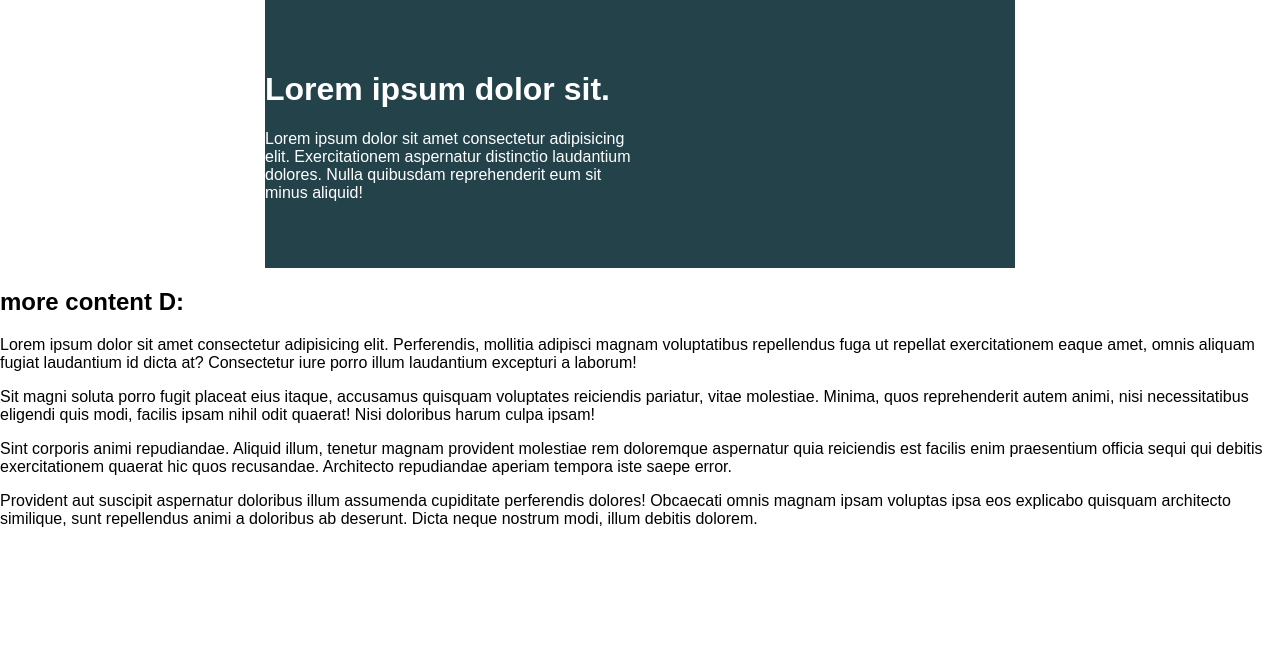
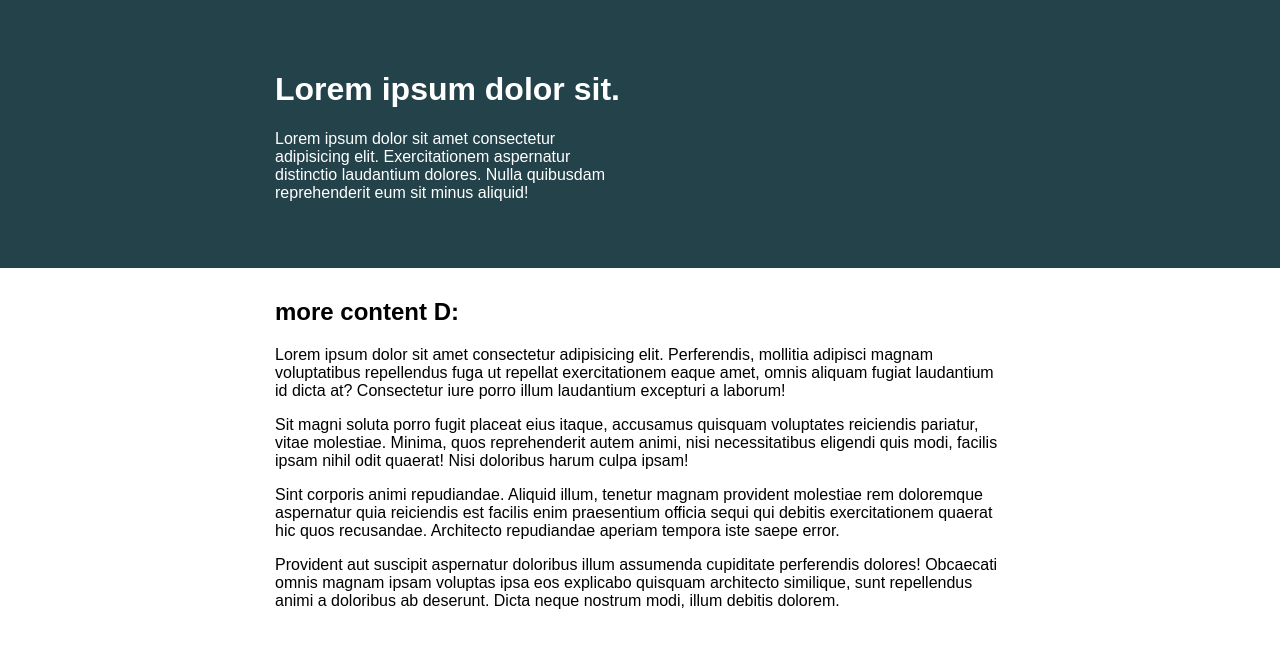
Before and after one commit to gnzlplcs/conquering-responsive-layouts, a plain HTML site: page challenge-02/index.html in a window 1280 px wide. Drawn offline with Linux system fonts and the light colour scheme.

Commit message:
:boom: challenge 2 completed

```diff
--- a/challenge-02/index.html
+++ b/challenge-02/index.html
@@ -11,18 +11,22 @@
 
     <div class="container">
         <div class="intro-content">
+            <div class="intro-text">
                 <h1>Lorem ipsum dolor sit.</h1>
                 <p>Lorem ipsum dolor sit amet consectetur adipisicing elit. Exercitationem aspernatur distinctio laudantium dolores. Nulla quibusdam reprehenderit eum sit minus aliquid!</p>
             </div>
         </div>
+    </div>
 
-
+    <div class="more-content">
         <h2>more content D:</h2>
         <p>Lorem ipsum dolor sit amet consectetur adipisicing elit. Perferendis, mollitia adipisci magnam voluptatibus repellendus fuga ut repellat exercitationem eaque amet, omnis aliquam fugiat laudantium id dicta at? Consectetur iure porro illum laudantium excepturi a laborum!</p>
         <p>Sit magni soluta porro fugit placeat eius itaque, accusamus quisquam voluptates reiciendis pariatur, vitae molestiae. Minima, quos reprehenderit autem animi, nisi necessitatibus eligendi quis modi, facilis ipsam nihil odit quaerat! Nisi doloribus harum culpa ipsam!</p>
         <p>Sint corporis animi repudiandae. Aliquid illum, tenetur magnam provident molestiae rem doloremque aspernatur quia reiciendis est facilis enim praesentium officia sequi qui debitis exercitationem quaerat hic quos recusandae. Architecto repudiandae aperiam tempora iste saepe error.</p>
         <p>Provident aut suscipit aspernatur doloribus illum assumenda cupiditate perferendis dolores! Obcaecati omnis magnam ipsam voluptas ipsa eos explicabo quisquam architecto similique, sunt repellendus animi a doloribus ab deserunt. Dicta neque nostrum modi, illum debitis dolorem.</p>
 
+    </div>
+
 
 </body>
 </html>
--- a/challenge-02/style.css
+++ b/challenge-02/style.css
@@ -24,14 +24,24 @@ body {
 }
 
 .container {
-  width: 80%;
-  max-width: 750px;
-  margin: 0 auto;
+  width: 100%;
   background: #23424a;
   color: white;
-  padding: 50px 0;
 }
 
 .intro-content {
+  margin: 0 auto;
+  max-width: 750px;
+}
+
+.intro-text {
   width: 50%;
+  padding: 50px 10px;
 }
+
+.more-content {
+  margin: 0 auto;
+  width: 100%;
+  max-width: 750px;
+  padding: 10px;
+}
```
Lines whose indentation alone changed are shown as unchanged.
